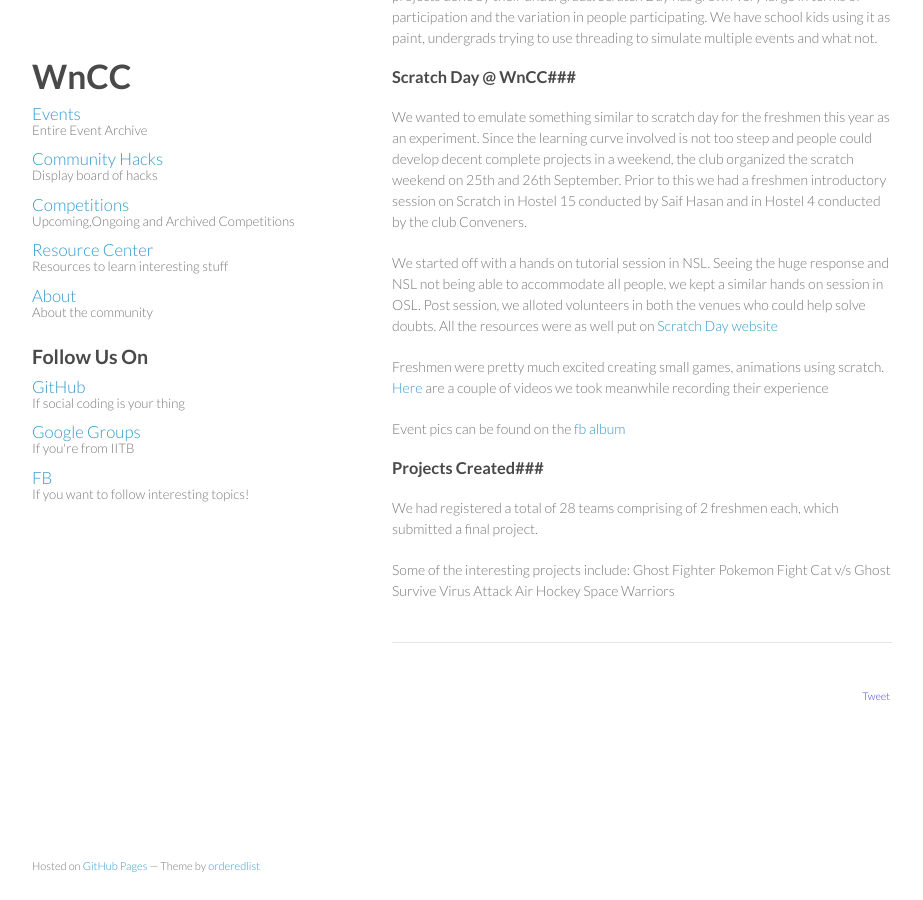
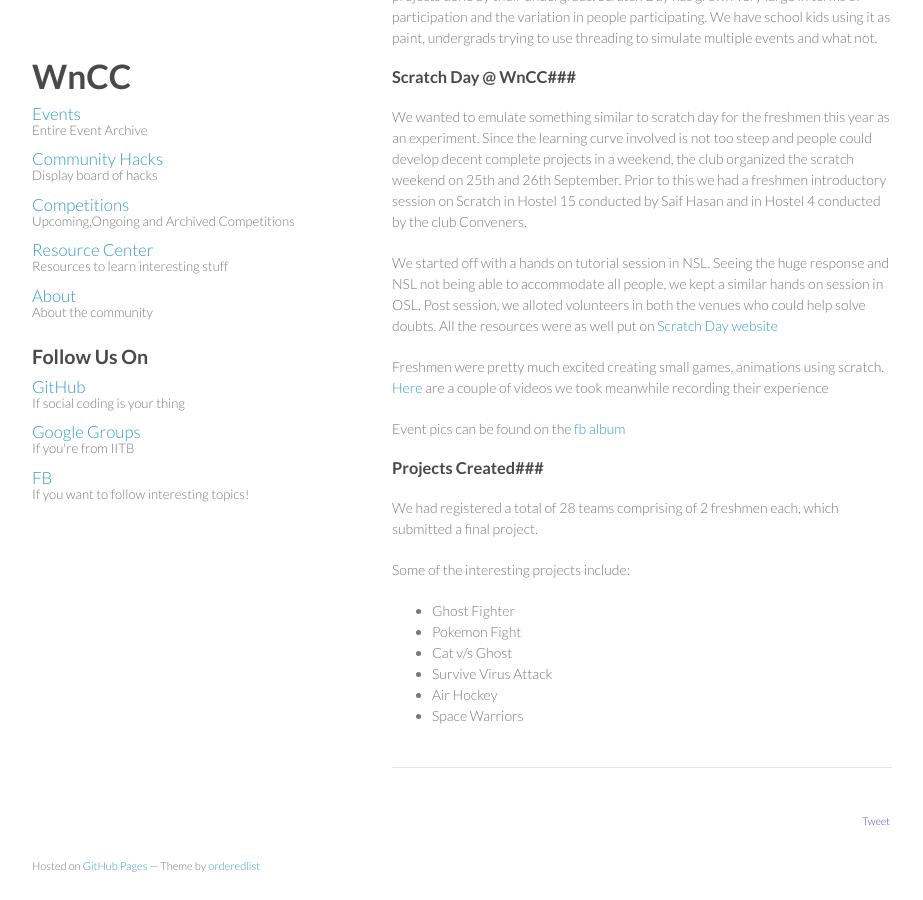
Before and after one commit to wncc/wncc.github.io, a Jekyll site: the page built from competitions/_posts/2013-09-28-scratch-day.markdown, in a window 1280 px wide and 900 px high, scrolled down 578 px. Shown: the whole window, without its empty margins (178-1101 px from the left). Built offline with Jekyll 4.4.1, drawn with Linux system fonts in a browser that asks for light colours; nearby versions of some CDN libraries; Markdown is read by kramdown in place of the engine named in the settings; comment, search, counter and statistics services are not loaded.

Commit message:
Fixed best project list

```diff
--- a/competitions/_posts/2013-09-28-scratch-day.markdown
+++ b/competitions/_posts/2013-09-28-scratch-day.markdown
@@ -30,12 +30,12 @@ Event pics can be found on the [fb album][]
 We had registered a total of 28 teams comprising of 2 freshmen each, which submitted a final project.
 
 Some of the interesting projects include:
-Ghost Fighter
-Pokemon Fight
-Cat v/s Ghost
-Survive Virus Attack
-Air Hockey
-Space Warriors
+* Ghost Fighter
+* Pokemon Fight
+* Cat v/s Ghost
+* Survive Virus Attack
+* Air Hockey
+* Space Warriors
 
 [Scratch Day website]: http://day.scratch.wncc-iitb.org/
 [Here]: https://www.facebook.com/media/set/?set=vb.543079142411722&type=2
```
